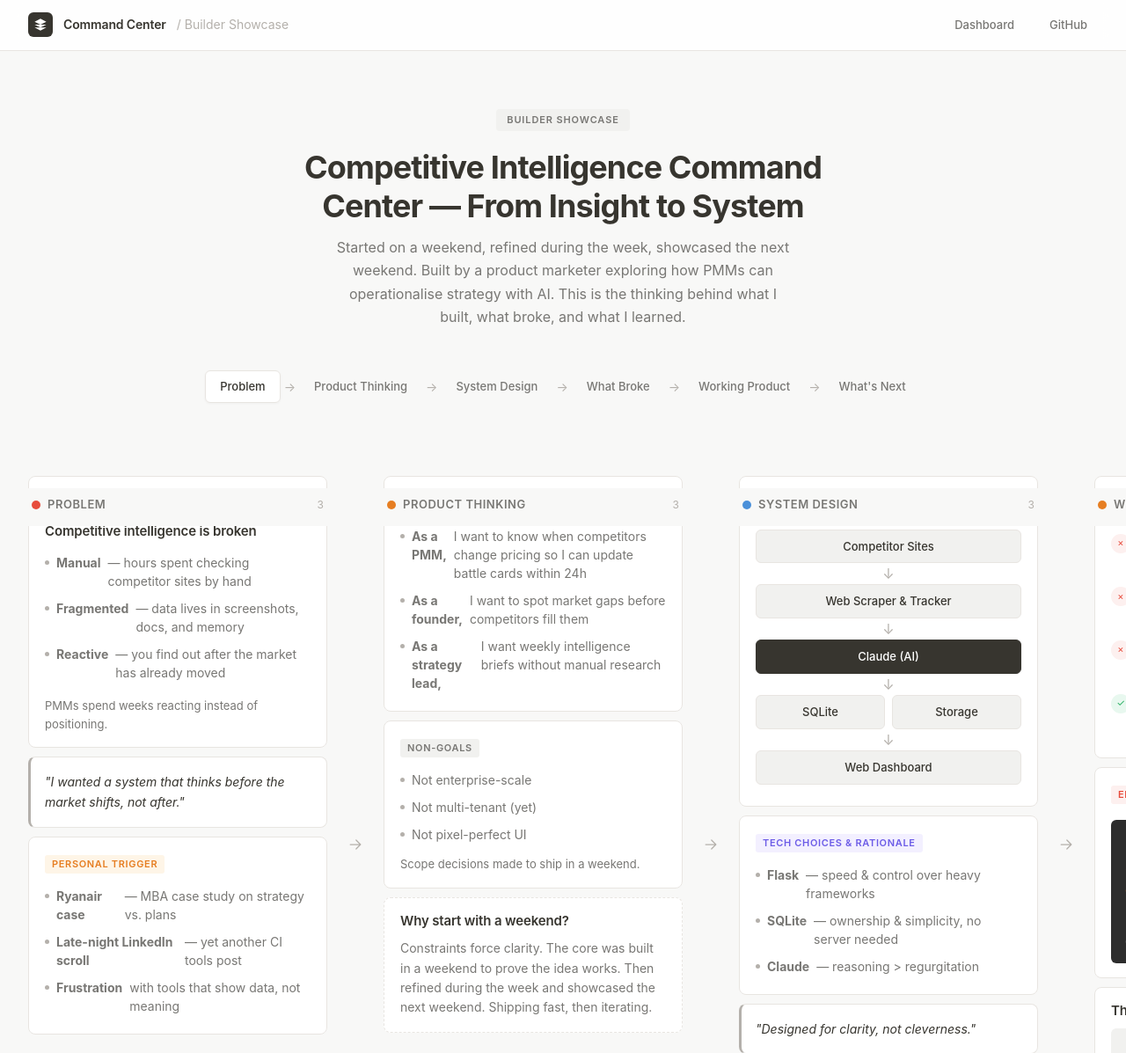
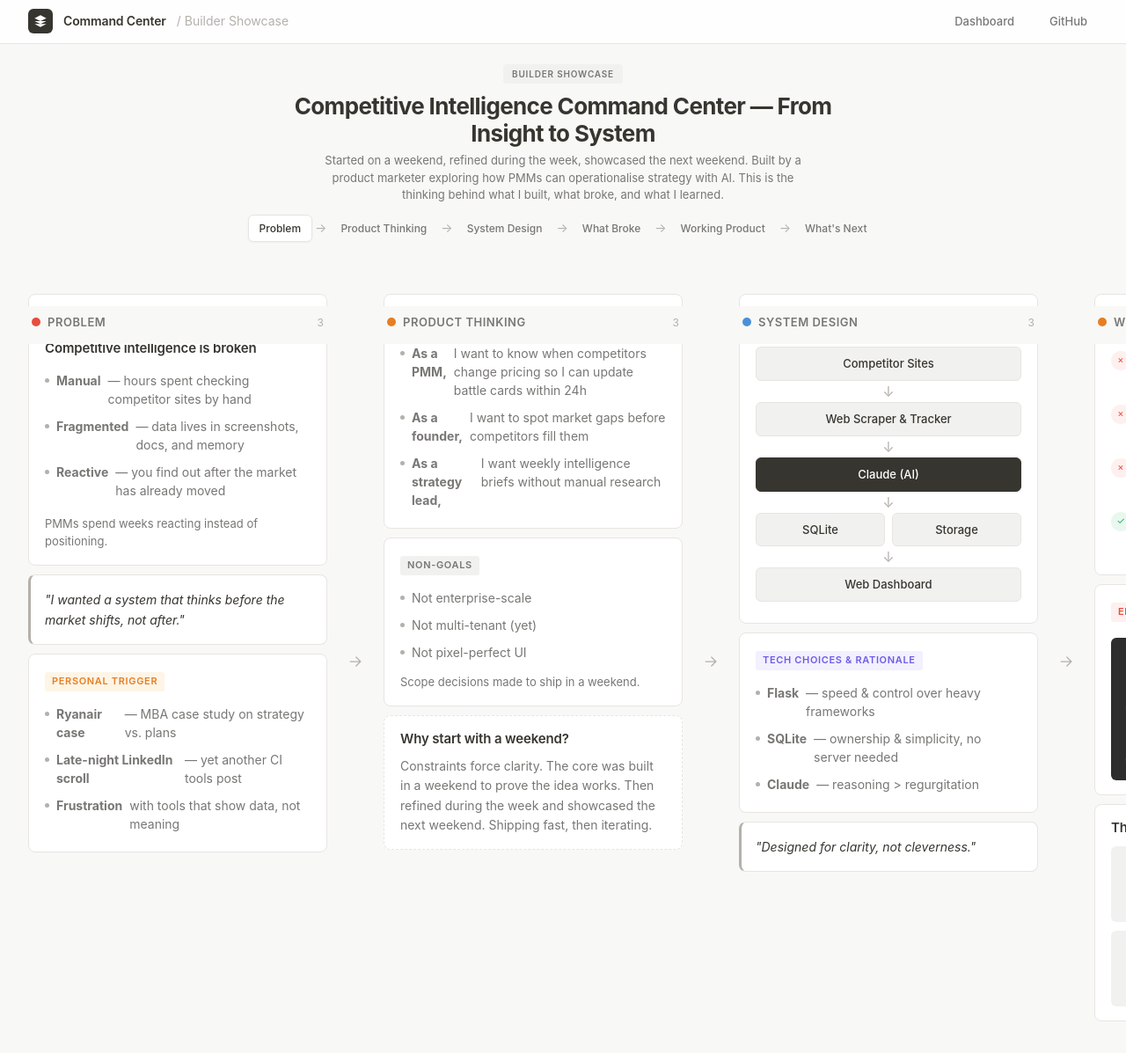
Before and after one commit to Doodler-beep/Claude-experiments, a Flask app: page /showcase in a window 1280 px wide. Shown: the top 1197 px of the page at 88% size. Run offline with Flask 3, Linux system fonts and the light colour scheme.

Commit message:
Compact header, hero and nav for full-page screenshot
Reduce vertical padding and font sizes on topbar, hero section,
and phase navigation pills so the entire board fits in a single
browser screenshot.

https://claude.ai/code/session_01QPJSotnyjY2DNpraCSqq3n

```diff
--- a/templates/showcase.html
+++ b/templates/showcase.html
@@ -60,7 +60,7 @@
             backdrop-filter: blur(12px);
             -webkit-backdrop-filter: blur(12px);
             border-bottom: 1px solid var(--border);
-            padding: 12px 32px;
+            padding: 8px 32px;
             display: flex;
             align-items: center;
             justify-content: space-between;
@@ -125,38 +125,38 @@
         .hero {
             max-width: 760px;
             margin: 0 auto;
-            padding: 64px 32px 48px;
+            padding: 20px 32px 12px;
             text-align: center;
         }
 
         .hero-label {
             display: inline-block;
-            font-size: 11px;
+            font-size: 10px;
             font-weight: 600;
             text-transform: uppercase;
             letter-spacing: 0.08em;
             color: var(--text-secondary);
             background: var(--accent-light);
-            padding: 4px 12px;
+            padding: 3px 10px;
             border-radius: 4px;
-            margin-bottom: 20px;
+            margin-bottom: 10px;
         }
 
         .hero h2 {
-            font-size: 36px;
+            font-size: 26px;
             font-weight: 700;
             letter-spacing: -0.025em;
             line-height: 1.2;
-            margin-bottom: 12px;
+            margin-bottom: 6px;
             color: var(--text);
         }
 
         .hero p {
-            font-size: 16px;
+            font-size: 13px;
             color: var(--text-secondary);
-            max-width: 520px;
+            max-width: 560px;
             margin: 0 auto;
-            line-height: 1.65;
+            line-height: 1.5;
         }
 
         /* ── Phase Flow (horizontal navigation) ───────── */
@@ -164,15 +164,15 @@
             display: flex;
             align-items: center;
             justify-content: center;
-            gap: 4px;
-            padding: 0 32px 40px;
+            gap: 3px;
+            padding: 0 32px 16px;
             flex-wrap: wrap;
         }
 
         .phase-pill {
-            font-size: 13px;
+            font-size: 12px;
             font-weight: 500;
-            padding: 7px 16px;
+            padding: 5px 12px;
             border-radius: 6px;
             cursor: pointer;
             transition: all 0.2s;
```
